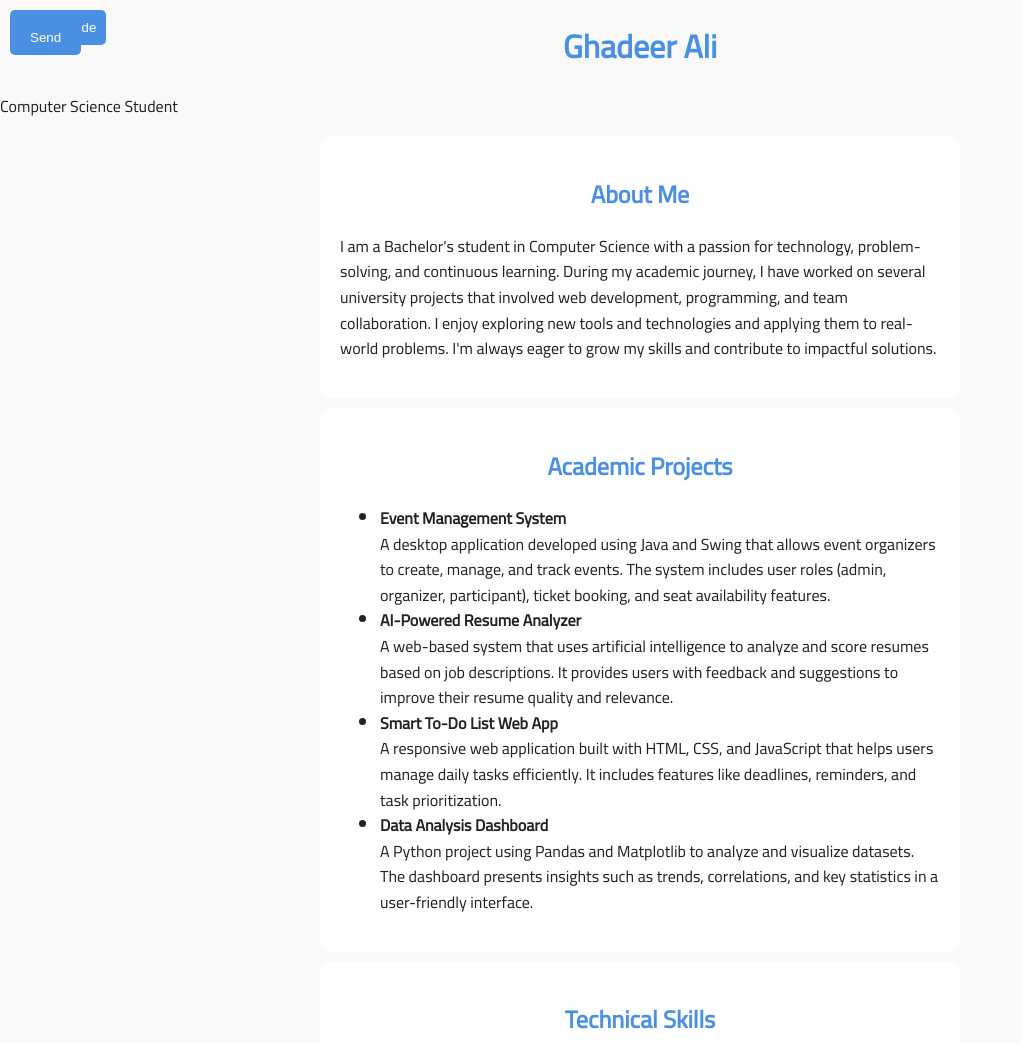
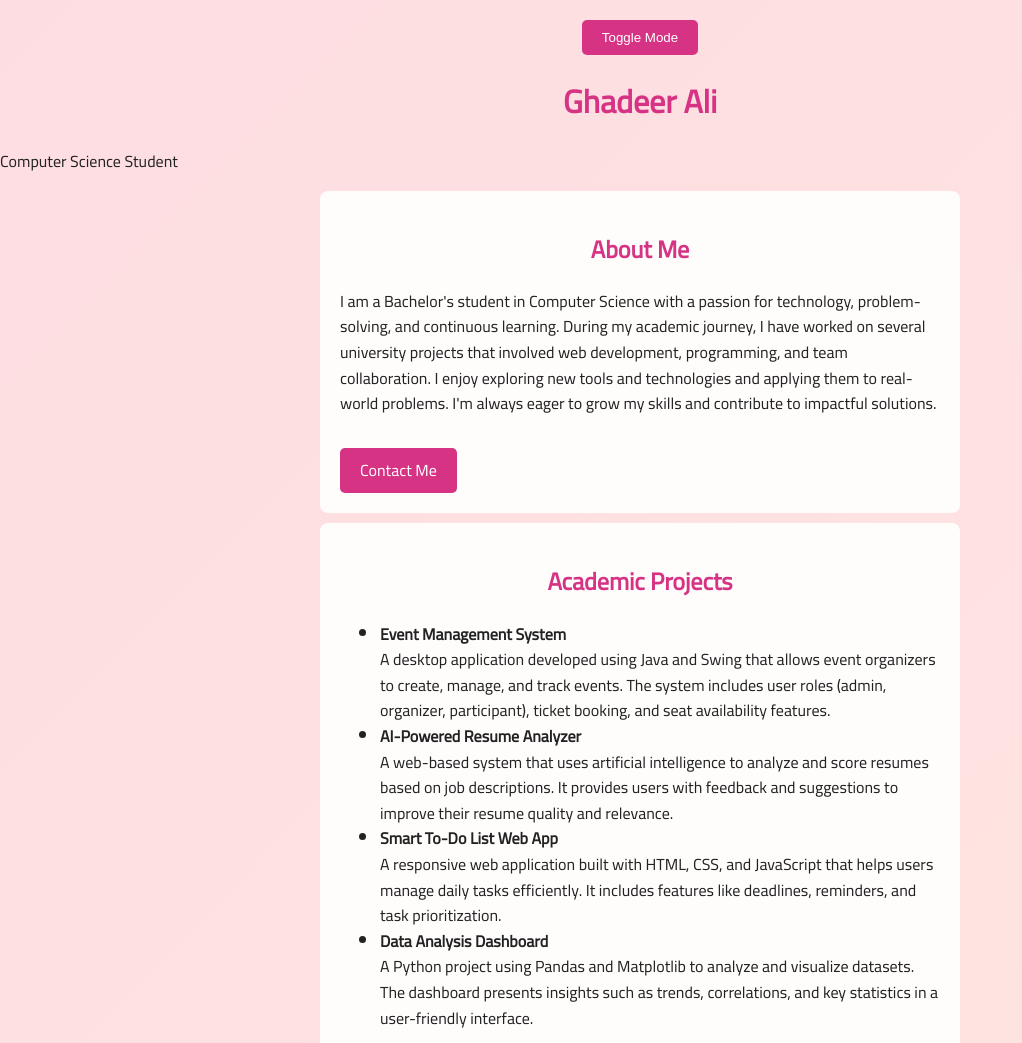
Before and after one commit to ghax1199/resume, a plain HTML site: page index.html in a window 1280 px wide. Shown: the top 1043 px of the page, without its empty margins (0-1022 px from the left). Drawn offline with Linux system fonts and the light colour scheme.

Commit message:
Add files via upload

```diff
--- a/index.html
+++ b/index.html
@@ -3,13 +3,13 @@
 <head>
   <meta charset="UTF-8">
   <meta name="viewport" content="width=device-width, initial-scale=1.0">
-  <title>My Resume</title>
+  <title>Ghadeer Ali - Resume</title>
   <link rel="stylesheet" href="style.css">
   <link href="https://fonts.googleapis.com/css2?family=Cairo&display=swap" rel="stylesheet">
 </head>
 <body class="light-mode">
 
-  <button onclick="toggleMode()">Toggle Mode</button>
+  <button class="toggle-button" onclick="toggleMode()">Toggle Mode</button>
 
   <header>
     <h1>Ghadeer Ali</h1>
@@ -22,6 +22,7 @@
     <p>
       I am a Bachelor's student in Computer Science with a passion for technology, problem-solving, and continuous learning. During my academic journey, I have worked on several university projects that involved web development, programming, and team collaboration. I enjoy exploring new tools and technologies and applying them to real-world problems. I'm always eager to grow my skills and contribute to impactful solutions.
     </p>
+    <a href="#contact" class="contact-button">Contact Me</a>
   </section>
 
   <!-- Projects -->
--- a/style.css
+++ b/style.css
@@ -1,4 +1,8 @@
 body {
+  background: linear-gradient(-45deg, #ffc0cb, #ffe4e1, #fcd7e2, #fff0f5);
+  background-size: 400% 400%;
+  animation: gradientBG 15s ease infinite;
+
   font-family: 'Cairo', sans-serif;
   margin: 0;
   padding: 0;
@@ -6,40 +10,43 @@ body {
   transition: background 0.3s, color 0.3s;
 }
 .light-mode {
-  background-color: #f9f9f9;
+  background-color: #fff0f5; /* light pink */
   color: #222;
 }
 .dark-mode {
-  background-color: #121212;
-  color: #e0e0e0;
+  background-color: #2a2a2a;
+  color: #fcd7e2;
 }
 h1, h2 {
   text-align: center;
-  color: #4a90e2;
+  color: #d63384;
 }
 section {
   padding: 20px;
   margin: 10px auto;
   max-width: 600px;
-  background-color: rgba(255,255,255,0.8);
+  background-color: rgba(255,255,255,0.9);
   border-radius: 8px;
 }
 @media (max-width: 600px) {
   body {
+  background: linear-gradient(-45deg, #ffc0cb, #ffe4e1, #fcd7e2, #fff0f5);
+  background-size: 400% 400%;
+  animation: gradientBG 15s ease infinite;
+
     font-size: 16px;
   }
   section {
     padding: 15px;
   }
 }
-button {
-  position: fixed;
-  top: 10px;
-  left: 10px;
-  padding: 10px;
+.toggle-button {
+  display: block;
+  margin: 20px auto;
+  padding: 10px 20px;
+  background-color: #d63384;
+  color: white;
   border: none;
-  background-color: #4a90e2;
-  color: white;
   border-radius: 5px;
   cursor: pointer;
 }
@@ -52,7 +59,7 @@ form input, form textarea {
   font-family: 'Cairo', sans-serif;
 }
 form button {
-  background-color: #4a90e2;
+  background-color: #d63384;
   color: white;
   padding: 10px 20px;
   border: none;
@@ -60,3 +67,23 @@ form button {
   border-radius: 5px;
   cursor: pointer;
 }
+.contact-button {
+  display: inline-block;
+  margin-top: 15px;
+  padding: 10px 20px;
+  background-color: #d63384;
+  color: white;
+  text-decoration: none;
+  border-radius: 5px;
+  text-align: center;
+}
+.contact-button:hover {
+  background-color: #c2185b;
+}
+
+
+@keyframes gradientBG {
+  0% { background-position: 0% 50%; }
+  50% { background-position: 100% 50%; }
+  100% { background-position: 0% 50%; }
+}
```
